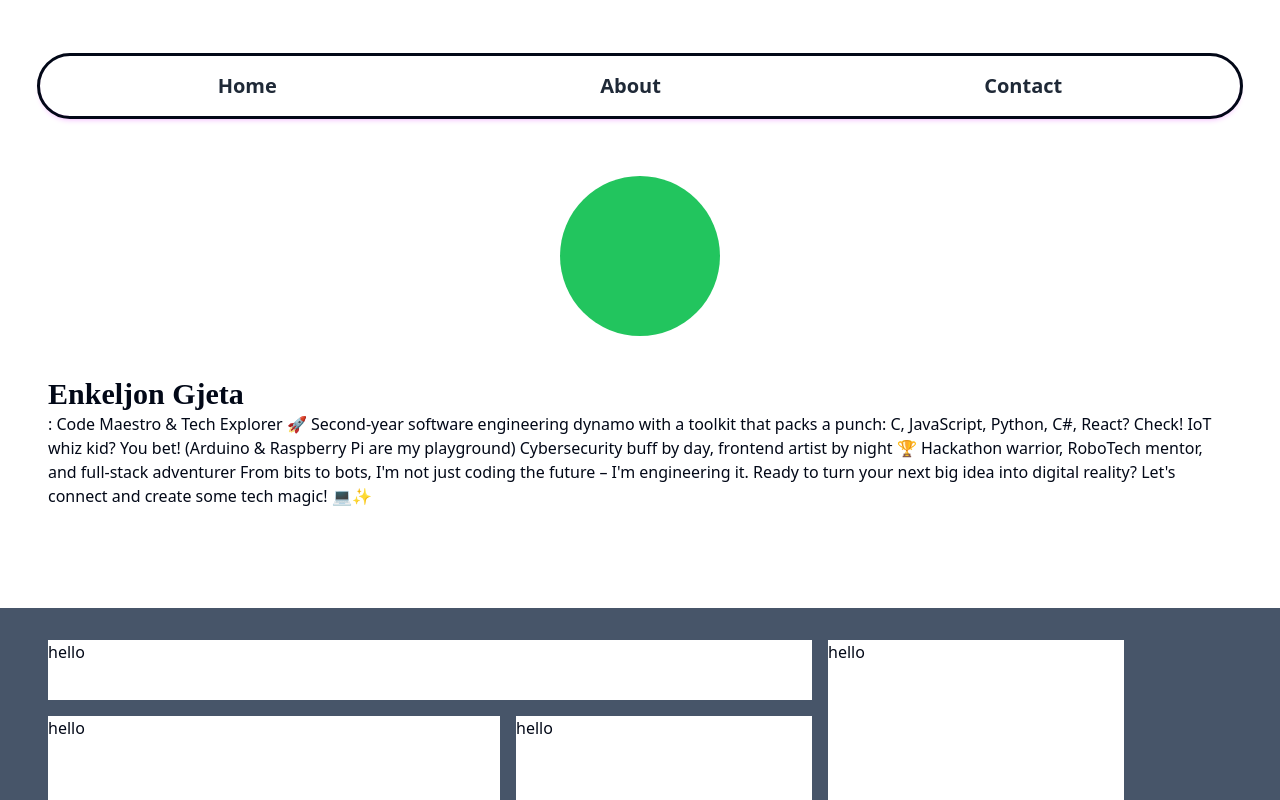
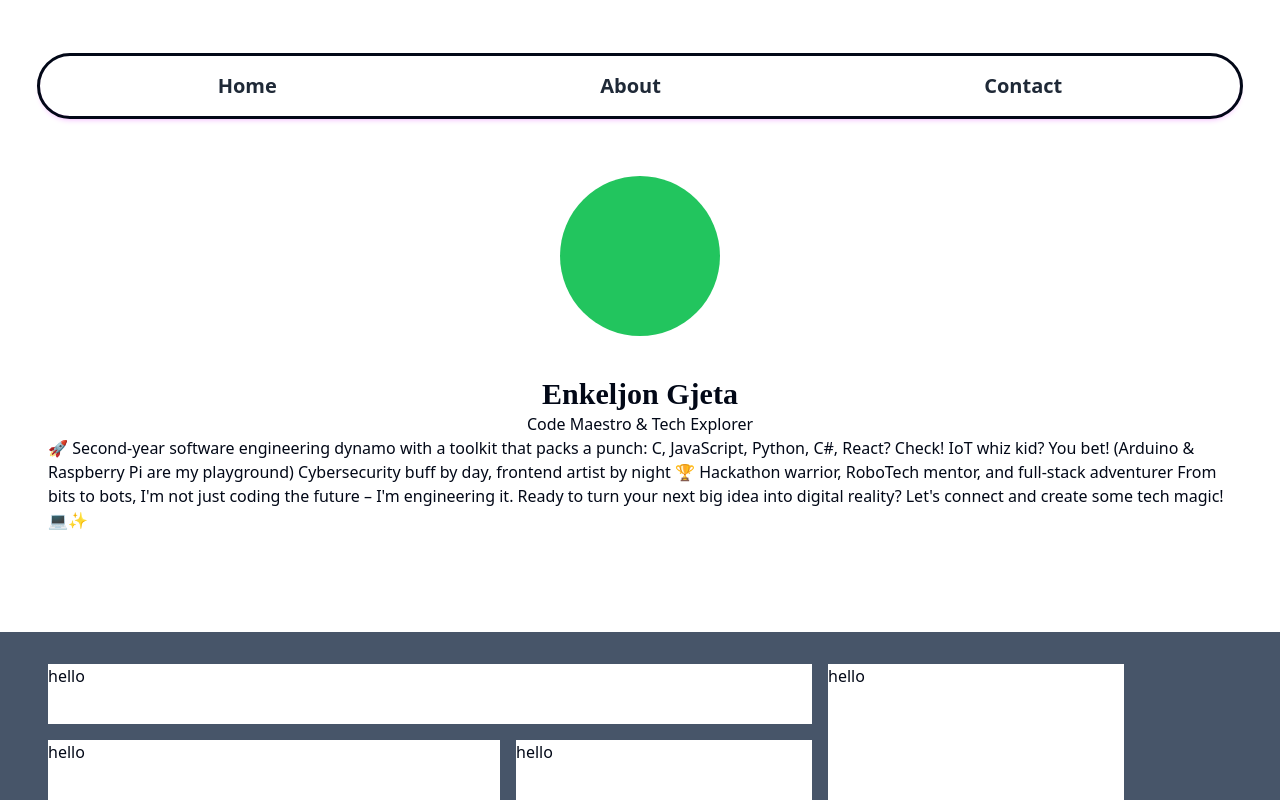
Before and after one commit to Ioni12/portfolio2, a React (Vite) app: page / in a window 1280 px wide. Shown: the top 800 px of the page. Built offline with nearby package versions, Linux system fonts and the light colour scheme; a web font is replaced by a local one.

Commit message:
another try

```diff
--- a/src/Introduction.jsx
+++ b/src/Introduction.jsx
@@ -18,16 +18,18 @@ export default function Introduction()
                     <div className="bg-green-500 rounded-full h-40 w-40 mx-auto my-auto">
                     </div>
                     <div className="mx-10 my-10">
-                        <h1 className="font-body text-3xl font-bold">Enkeljon Gjeta</h1>
-                    : Code Maestro & Tech Explorer
-                    🚀 Second-year software engineering dynamo with a toolkit that packs a punch:
+                        <h1 className="font-body text-3xl font-bold text-center">Enkeljon Gjeta</h1>
+                        <h2 className="text-center">Code Maestro & Tech Explorer</h2>
+                        <p>
+                            🚀 Second-year software engineering dynamo with a toolkit that packs a punch:
+                            C, JavaScript, Python, C#, React? Check!
+                            IoT whiz kid? You bet! (Arduino & Raspberry Pi are my playground)
+                            Cybersecurity buff by day, frontend artist by night
 
-                    C, JavaScript, Python, C#, React? Check!
-                    IoT whiz kid? You bet! (Arduino & Raspberry Pi are my playground)
-                    Cybersecurity buff by day, frontend artist by night
+                            🏆 Hackathon warrior, RoboTech mentor, and full-stack adventurer
+                            From bits to bots, I'm not just coding the future – I'm engineering it. Ready to turn your next big idea into digital reality? Let's connect and create some tech magic! 💻✨
+                        </p>
 
-                    🏆 Hackathon warrior, RoboTech mentor, and full-stack adventurer
-                    From bits to bots, I'm not just coding the future – I'm engineering it. Ready to turn your next big idea into digital reality? Let's connect and create some tech magic! 💻✨
                     </div>
                 </div>
 
```
